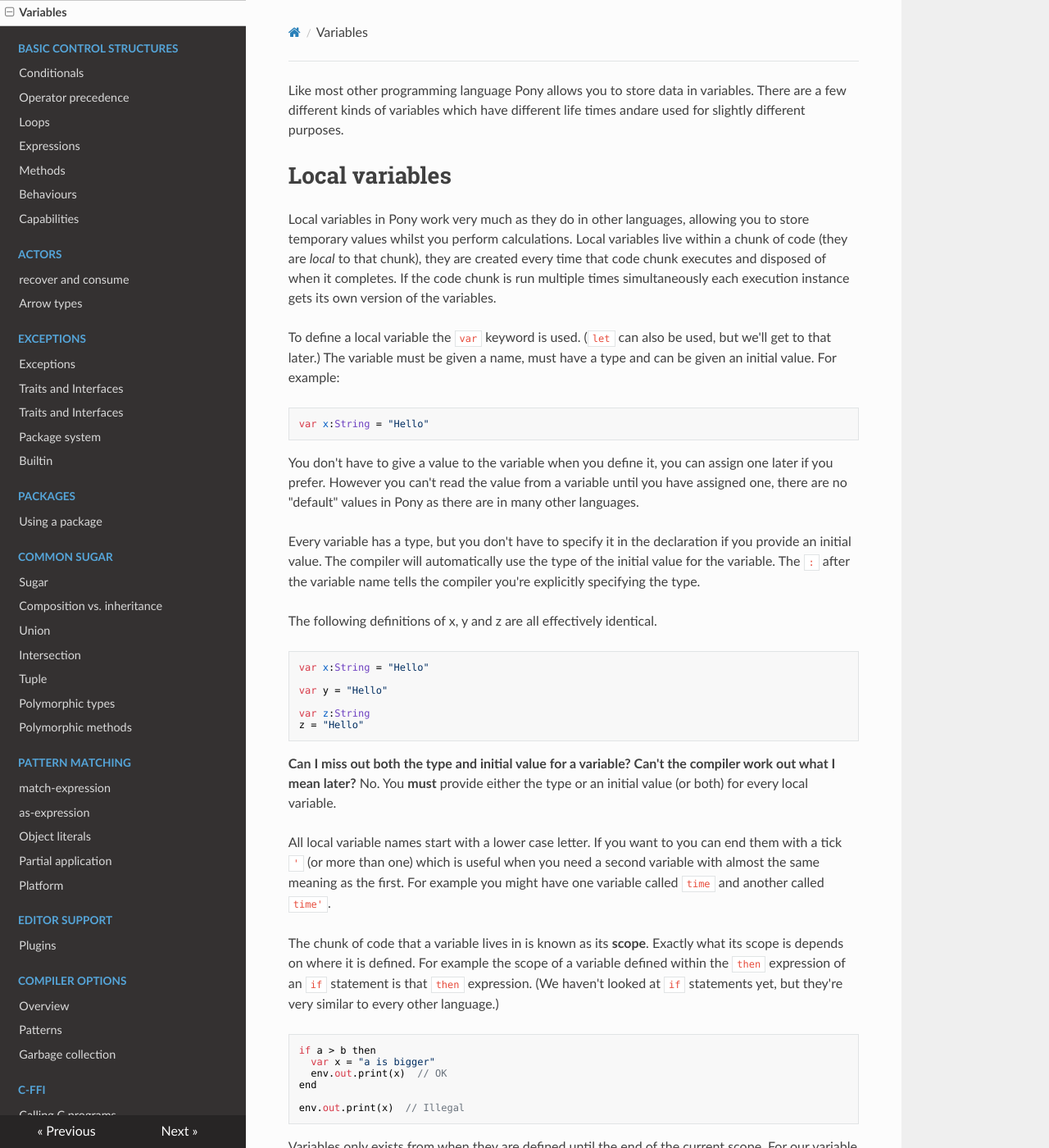
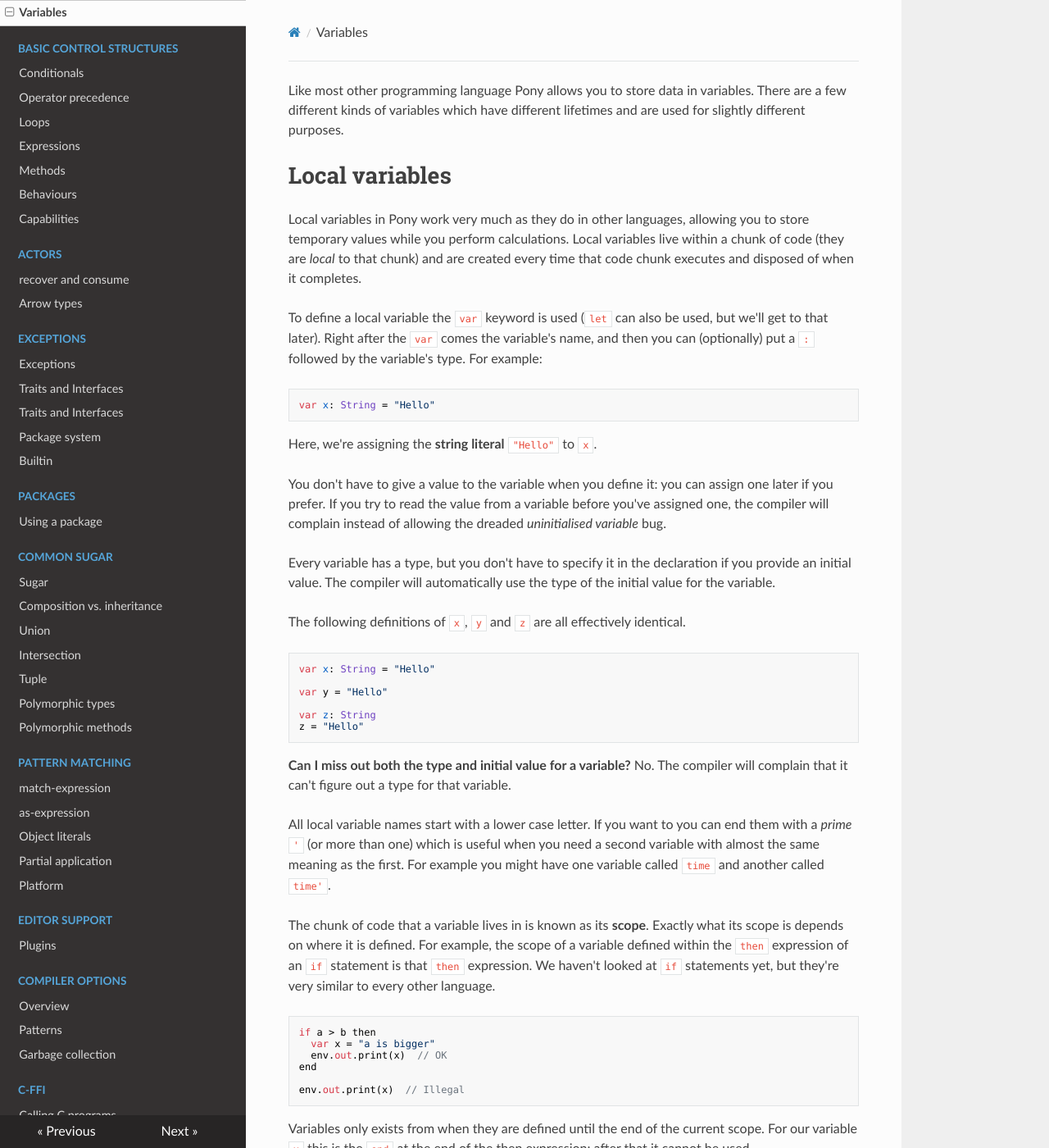
Before and after one commit to ponylang/pony-tutorial, an MkDocs documentation site: the page built from docs/variables/variables.md, in a window 1280 px wide and 1400 px high. Shown: the whole window at 82% size. Built offline with MkDocs 1.6.1, drawn with Linux system fonts in a browser that asks for light colours; nearby versions of some CDN libraries; old or Windows-style settings are respelled for this version of MkDocs; some of the changed text lies outside the part shown.

Commit message:
minor variables edits

````diff
--- a/docs/variables/variables.md
+++ b/docs/variables/variables.md
@@ -1,35 +1,37 @@
-Like most other programming language Pony allows you to store data in variables. There are a few different kinds of variables which have different life times andare used for slightly different purposes.
+Like most other programming language Pony allows you to store data in variables. There are a few different kinds of variables which have different lifetimes and are used for slightly different purposes.
 
 # Local variables
 
-Local variables in Pony work very much as they do in other languages, allowing you to store temporary values whilst you perform calculations. Local variables live within a chunk of code (they are _local_ to that chunk), they are created every time that code chunk executes and disposed of when it completes. If the code chunk is run multiple times simultaneously each execution instance gets its own version of the variables.
+Local variables in Pony work very much as they do in other languages, allowing you to store temporary values while you perform calculations. Local variables live within a chunk of code (they are _local_ to that chunk) and are created every time that code chunk executes and disposed of when it completes.
 
-To define a local variable the `var` keyword is used. (`let` can also be used, but we'll get to that later.) The variable must be given a name, must have a type and can be given an initial value. For example:
+To define a local variable the `var` keyword is used (`let` can also be used, but we'll get to that later). Right after the `var` comes the variable's name, and then you can (optionally) put a `:` followed by the variable's type. For example:
 
 ```
-var x:String = "Hello"
+var x: String = "Hello"
 ```
 
-You don't have to give a value to the variable when you define it, you can assign one later if you prefer. However you can't read the value from a variable until you have assigned one, there are no "default" values in Pony as there are in many other languages.
+Here, we're assigning the __string literal__ `"Hello"` to `x`.
 
-Every variable has a type, but you don't have to specify it in the declaration if you provide an initial value. The compiler will automatically use the type of the initial value for the variable. The `:` after the variable name tells the compiler you're explicitly specifying the type.
+You don't have to give a value to the variable when you define it: you can assign one later if you prefer. If you try to read the value from a variable before you've assigned one, the compiler will complain instead of allowing the dreaded _uninitialised variable_ bug.
 
-The following definitions of x, y and z are all effectively identical.
+Every variable has a type, but you don't have to specify it in the declaration if you provide an initial value. The compiler will automatically use the type of the initial value for the variable.
+
+The following definitions of `x`, `y` and `z` are all effectively identical.
 
 ```
-var x:String = "Hello"
+var x: String = "Hello"
 
 var y = "Hello"
 
-var z:String
+var z: String
 z = "Hello"
 ```
 
-__Can I miss out both the type and initial value for a variable? Can't the compiler work out what I mean later?__ No. You __must__ provide either the type or an initial value (or both) for every local variable.
+__Can I miss out both the type and initial value for a variable?__ No. The compiler will complain that it can't figure out a type for that variable.
 
-All local variable names start with a lower case letter. If you want to you can end them with a tick `'` (or more than one) which is useful when you need a second variable with almost the same meaning as the first. For example you might have one variable called `time` and another called `time'`.
+All local variable names start with a lower case letter. If you want to you can end them with a _prime_ `'` (or more than one) which is useful when you need a second variable with almost the same meaning as the first. For example you might have one variable called `time` and another called `time'`.
 
-The chunk of code that a variable lives in is known as its __scope__. Exactly what its scope is depends on where it is defined. For example the scope of a variable defined within the `then` expression of an `if` statement is that `then` expression. (We haven't looked at `if` statements yet, but they're very similar to every other language.)
+The chunk of code that a variable lives in is known as its __scope__. Exactly what its scope is depends on where it is defined. For example, the scope of a variable defined within the `then` expression of an `if` statement is that `then` expression. We haven't looked at `if` statements yet, but they're very similar to every other language.
 
 ```
 if a > b then
@@ -40,11 +42,11 @@
 env.out.print(x)  // Illegal
 ```
 
-Variables only exists from when they are defined until the end of the current scope. For our variable `x` this is the `end` at the end of the then expression, after that it cannot be used.
+Variables only exists from when they are defined until the end of the current scope. For our variable `x` this is the `end` at the end of the then expression: after that it cannot be used.
 
-# Var vs Let
+# Var vs. let
 
-Local variables are declared with either a `var` or a `let`. `var` means the variable can be written to as many times as you like. `let` means the variable can only be written to once, effectively it is read-only.
+Local variables are declared with either a `var` or a `let`. Using `var` means the variable can be assigned and reassigned as many times as you like. Using `let` means the variable can only be assigned once.
 
 ```
 var x: U32 = 3
@@ -53,20 +55,24 @@
 y = 6  // Error, y is let
 ```
 
-It is never __required__ to declare variables as `let`, but if you know you're never going to change a variable using `let` is a good way to catch errors. It can also serve as the comment, indicating the value is not meant to be changed.
+You never have to declare variables as `let`, but if you know you're never going to change a variable then using `let` is a good way to catch errors. It can also serve as a useful comment, indicating the value is not meant to be changed.
 
 # Fields
 
-In Pony fields are variables that live within objects. There are similar to fields in other object-oriented langauges.
+In Pony, fields are variables that live within objects. They work like fields in other object-oriented langauges.
 
-Fields have the same lifetime as the containing object, they are setup by the object constructor and disposed of along with the object. The scope of a field is all the containing type, i.e. all the code in the containing type can use a field.
+Fields have the same lifetime as the object they're in, rather than being scoped. They are set up by the object constructor and disposed of along with the object.
 
-Just like local variables fields can be var or let. They can also have initial value assigned in their definition, just like local variables, or they can be given their initial value in the type constructor.
+If the name of a field starts with `_`, it's __private__. That means only the type the field is in can have code that reads or writes that field. Otherwise, the field is __public__, and can be read or written anywhere.
+
+Just like local variables, fields can be `var` or `let`. They can also have initial value assigned in their definition, just like local variables, or they can be given their initial value in a constructor.
 
 # Globals
 
-Some programming languages have global variables that can be accessed from anywhere in the code. Pony does not have this, all variables live within types or methods.
+Some programming languages have __global variables__ that can be accessed from anywhere in the code. What a bad idea! Pony doesn't have global variables at all.
 
-# Masking (NO!)
+# Shadowing
 
-TODO
+Some programming languages let you declare a variable with the same name as an existing variable, and then there are rules about which one you get. This is called _shadowing_, and it's a source of bugs. If you accidentally shadow a variable in Pony, the compiler will complain.
+
+If you need a variable with _nearly_ the same name, you can use a prime `'`.
````
